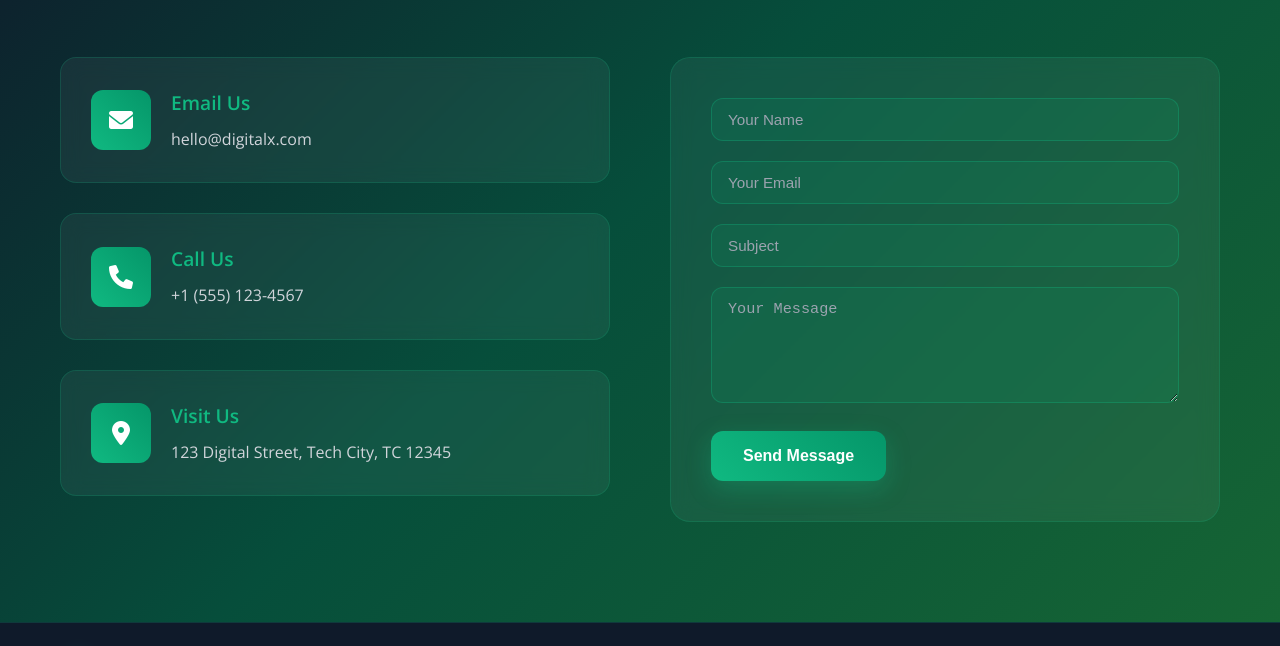
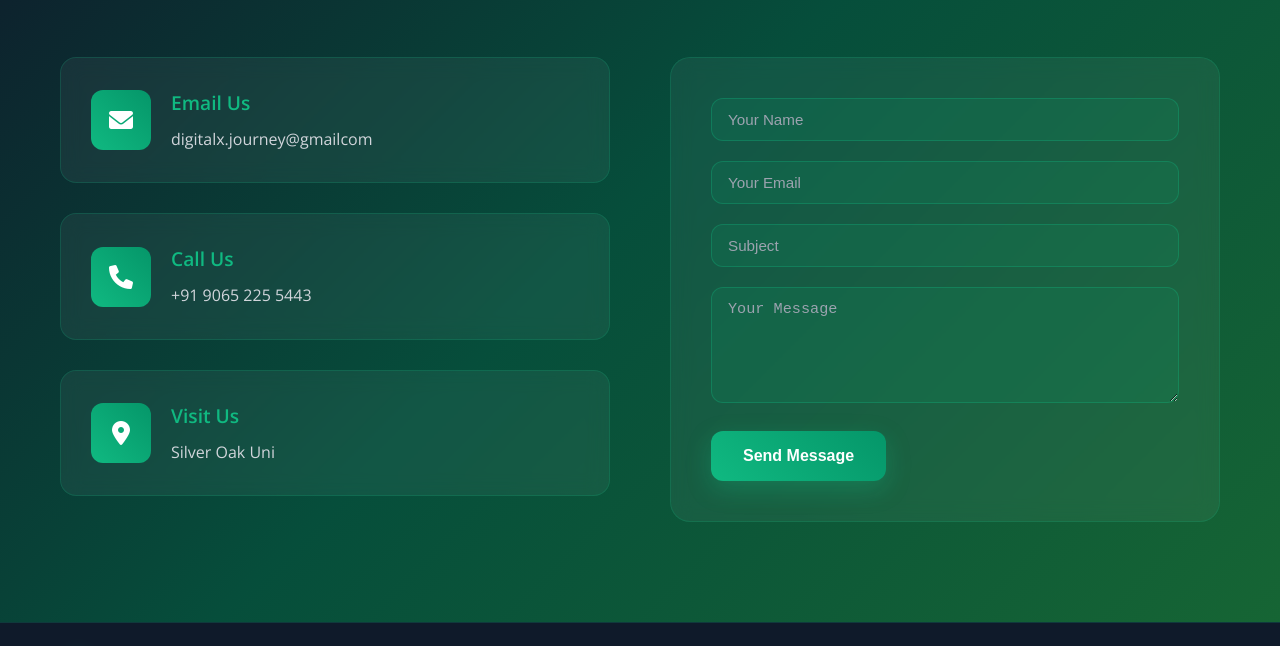
Before and after one commit to blackmagi-code/Digital-X, a plain HTML site: page index.html in a window 1280 px wide. Shown: the part 4060-4706 px from the top of the page. Drawn offline with nearby package versions, Linux system fonts and the light colour scheme.

Commit message:
Update contact information in index.html

```diff
--- a/index.html
+++ b/index.html
@@ -436,7 +436,7 @@
                             </div>
                             <div class="contact-details">
                                 <h4>Email Us</h4>
-                                <p>hello@digitalx.com</p>
+                                <p>digitalx.journey@gmailcom</p>
                             </div>
                         </div>
 
@@ -446,7 +446,7 @@
                             </div>
                             <div class="contact-details">
                                 <h4>Call Us</h4>
-                                <p>+1 (555) 123-4567</p>
+                                <p>+91 9065 225 5443</p>
                             </div>
                         </div>
 
@@ -456,7 +456,7 @@
                             </div>
                             <div class="contact-details">
                                 <h4>Visit Us</h4>
-                                <p>123 Digital Street, Tech City, TC 12345</p>
+                                <p>Silver Oak Uni</p>
                             </div>
                         </div>
                     </div>
```
